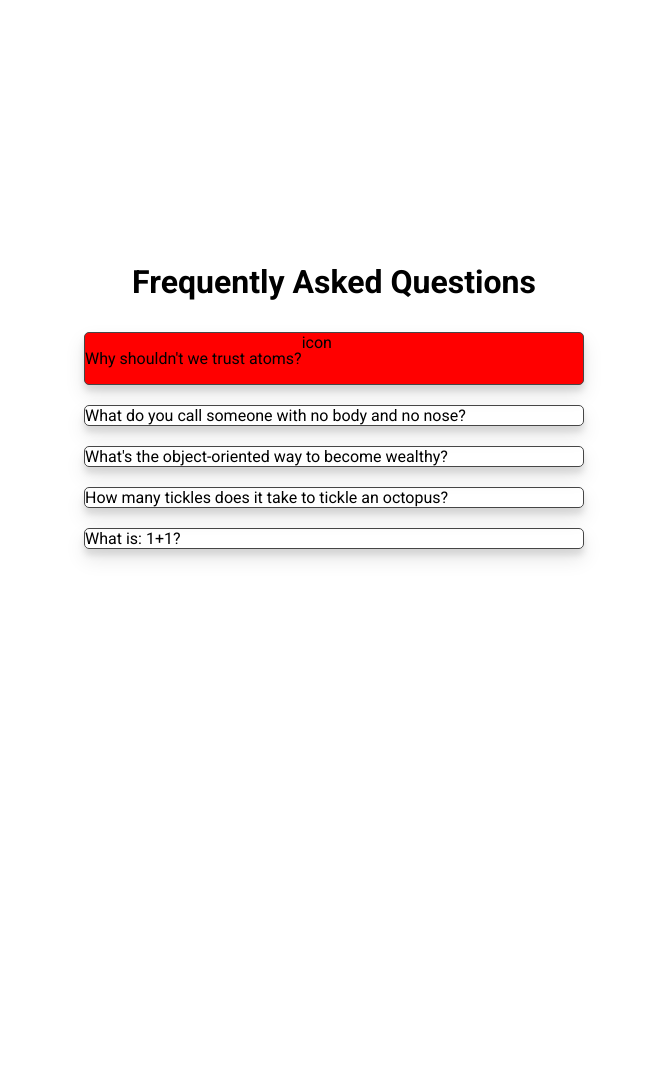
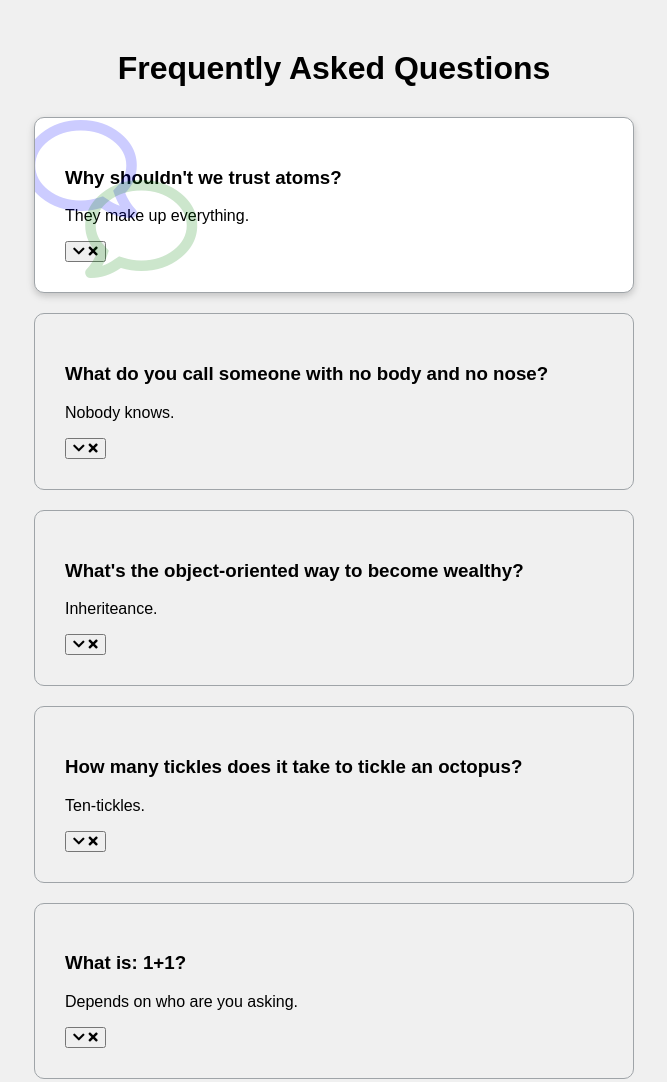
Before and after one commit to TimoS-dev/50Projects, a browser extension: page 12faqCollapse/index.html in a window 1280 px wide. Shown: the whole page, without its empty margins (306-973 px from the left). Before the commit the page ends 800 px from the top, so only its background shows below. Drawn offline with Linux system fonts and the light colour scheme; a web font is replaced by a local one.

Commit message:
FAQCollapse editing

```diff
--- a/12faqCollapse/index.html
+++ b/12faqCollapse/index.html
@@ -12,20 +12,58 @@
       referrerpolicy="no-referrer"
     />
     <link rel="stylesheet" href="style.css" />
-    <title>My Project</title>
+    <title>FAQ</title>
   </head>
   <body>
     <h1>Frequently Asked Questions</h1>
-    <div class="folder" id="first">
-      <p class="insde">Why shouldn't we trust atoms?</p>
-      <div class="icon" id="icon" onclick="change()">icon</div>
+    <div class="faq-container">
+      <div class="faq active">
+        <h3 class="faq-title">Why shouldn't we trust atoms?</h3>
+        <p class="faq-text">They make up everything.</p>
+        <button>
+          <i class="fas fa-chevron-down"></i>
+          <i class="fas fa-times"></i>
+        </button>
+      </div>
+      <div class="faq">
+        <h3 class="faq-title">
+          What do you call someone with no body and no nose?
+        </h3>
+        <p class="faq-text">Nobody knows.</p>
+        <button>
+          <i class="fas fa-chevron-down"></i>
+          <i class="fas fa-times"></i>
+        </button>
+      </div>
+      <div class="faq">
+        <h3 class="faq-title">
+          What's the object-oriented way to become wealthy?
+        </h3>
+        <p class="faq-text">Inheriteance.</p>
+        <button>
+          <i class="fas fa-chevron-down"></i>
+          <i class="fas fa-times"></i>
+        </button>
+      </div>
+      <div class="faq">
+        <h3 class="faq-title">
+          How many tickles does it take to tickle an octopus?
+        </h3>
+        <p class="faq-text">Ten-tickles.</p>
+        <button>
+          <i class="fas fa-chevron-down"></i>
+          <i class="fas fa-times"></i>
+        </button>
+      </div>
+      <div class="faq">
+        <h3 class="faq-title">What is: 1+1?</h3>
+        <p class="faq-text">Depends on who are you asking.</p>
+        <button>
+          <i class="fas fa-chevron-down"></i>
+          <i class="fas fa-times"></i>
+        </button>
+      </div>
     </div>
-    <div class="folder">What do you call someone with no body and no nose?</div>
-    <div class="folder">What's the object-oriented way to become wealthy?</div>
-    <div class="folder">
-      How many tickles does it take to tickle an octopus?
-    </div>
-    <div class="folder">What is: 1+1?</div>
     <script src="script.js"></script>
   </body>
 </html>
--- a/12faqCollapse/style.css
+++ b/12faqCollapse/style.css
@@ -1,34 +1,56 @@
-@import url("https://fonts.googleapis.com/css2?family=Roboto:wght@400;700&display=swap");
+@import url("https://fonts.googleapis.com/css?family=Muli:wght@400;700&display=swap");
 
 * {
   box-sizing: border-box;
 }
 
 body {
-  font-family: "roboto", sans-serif;
-  display: flex;
-  flex-direction: column;
-  align-items: center;
-  justify-content: center;
-  height: 100vh;
-  overflow: hidden;
-  margin: 0;
+  font-family: "Muli", sans-serif;
+  background-color: #f0f0f0;
 }
 
-.folder {
-  display: flex;
-  flex-direction: row;
-  width: 500px;
-  border: 1px solid rgb(70, 70, 70);
-  box-shadow: 0 10px 20px rgba(0, 0, 0, 0.1), 0 6px 6px rgba(0, 0, 0, 0.1);
-  border-radius: 5px;
-  margin: 10px;
+h1 {
+  margin: 50px 0 30px;
+  text-align: center;
 }
 
-.icon:hover {
-  cursor: pointer;
+.faq-container {
+  max-width: 600px;
+  margin: 0 auto; /* keeps the inside centered*/
 }
 
-#first {
-  background-color: red;
+.faq {
+  background-color: transparent;
+  border: 1px solid #9fa4a8;
+  border-radius: 10px;
+  margin: 20px 0;
+  padding: 30px;
+  position: relative;
+  overflow: hidden; /* nothing comes out of the box*/
+  transition: 0.3s ease;
 }
+
+.faq.active {
+  background-color: #fff;
+  box-shadow: 0 3px 10px rgba(0, 0, 0, 0.1), 0 3px 6px rgba(0, 0, 0, 0.1);
+}
+
+.faq.active::before,
+.faq.active::after {
+  content: "\f075";
+  font-family: "Font Awesome 5 Free";
+  color: green;
+  font-size: 7rem;
+  position: absolute;
+  opacity: 0.2;
+  top: 50px;
+  left: 50px;
+  z-index: 0;
+}
+
+.faq.active::before {
+  color: blue;
+  top: -10px;
+  left: -10px;
+  transform: rotateY(180deg);
+}
```
